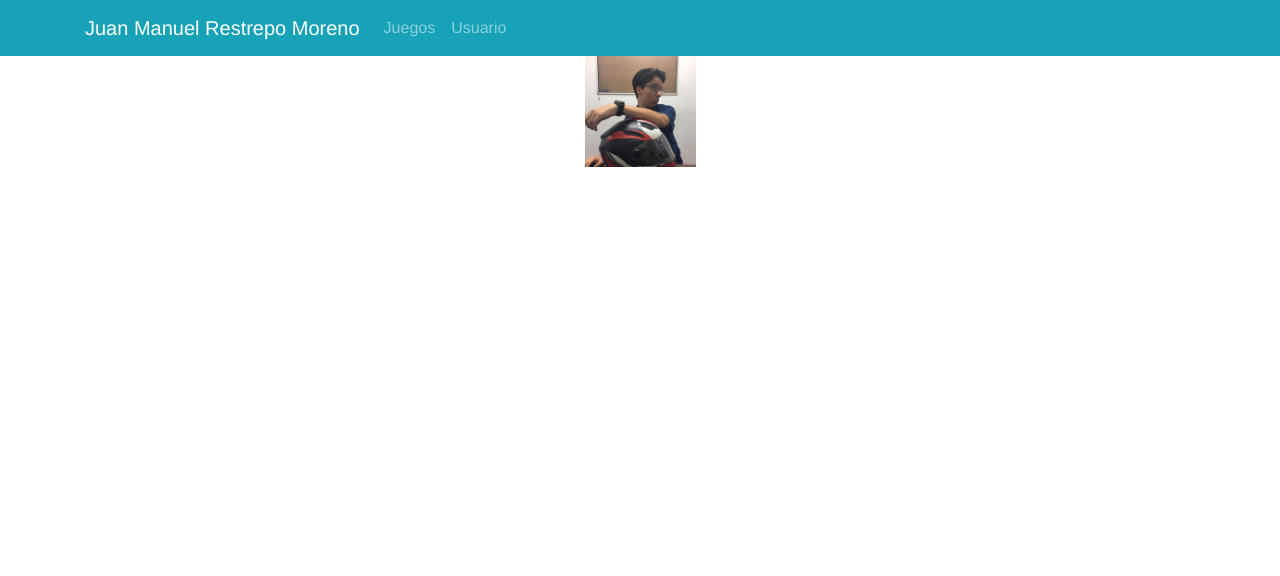
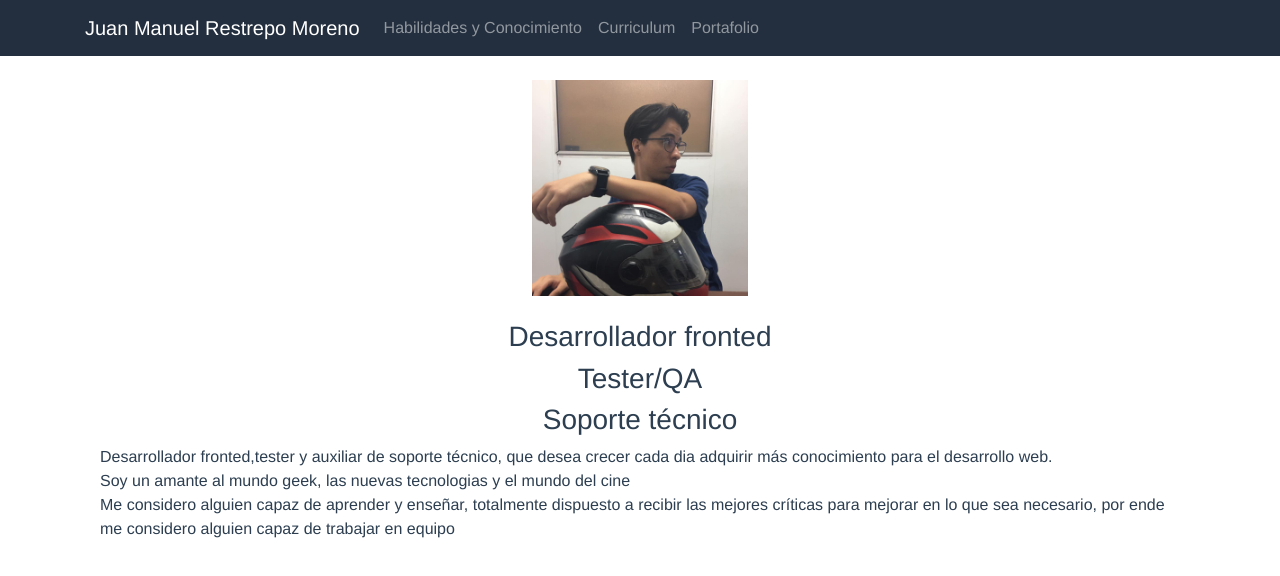
Before and after one commit to juanrex04/portfolio, a Vue app: page / in a window 1280 px wide. Shown: the top 576 px of the page. Built offline with nearby package versions, Linux system fonts and the light colour scheme.

Commit message:
-Se agrego las views: Habilidades y conocimientos Curriculum Portafolio -Se modifico el inicio de la pagina para agregar cargos y descripcion del usuario -Se permite la descarga del cv por medio de la imagen

```diff
--- a/public/index.html
+++ b/public/index.html
@@ -5,11 +5,11 @@
     <meta http-equiv="X-UA-Compatible" content="IE=edge">
     <meta name="viewport" content="width=device-width,initial-scale=1.0">
     <link rel="icon" href="<%= BASE_URL %>favicon.ico">
-    <title><%= htmlWebpackPlugin.options.title %></title>
+    <title>Juan Manuel Restrepo Moreno</title>
   </head>
   <body>
     <noscript>
-      <strong>We're sorry but <%= htmlWebpackPlugin.options.title %> doesn't work properly without JavaScript enabled. Please enable it to continue.</strong>
+      <strong>We're sorry but Portafolio de Juan Manuel Restrepo Moreno doesn't work properly without JavaScript enabled. Please enable it to continue.</strong>
     </noscript>
     <div id="app"></div>
     <!-- built files will be auto injected -->
--- a/src/App.vue
+++ b/src/App.vue
@@ -1,17 +1,16 @@
 <template>
   <div id="app">
     <div>
-      <b-navbar id="navBar" toggleable="lg" type="dark" variant="info">
+      <b-navbar id="navBar" toggleable="lg" type="dark">
         <b-container>
           <b-navbar-toggle target="nav-collapse"></b-navbar-toggle>
 
-        <b-navbar-brand :to="{name: 'Me'}">
-          Juan Manuel Restrepo Moreno
-        </b-navbar-brand>
+          <b-navbar-brand :to="{name: 'Me'}">Juan Manuel Restrepo Moreno</b-navbar-brand>
           <b-collapse is-nav id="nav-collapse">
             <b-navbar-nav>
-            <b-nav-item :to="{name:'About'}">Juegos</b-nav-item>
-            <b-nav-item >Usuario</b-nav-item>
+              <b-nav-item :to="{name:'skill'}">Habilidades y Conocimiento</b-nav-item>
+              <b-nav-item :to="{name:'curriculum'}">Curriculum</b-nav-item>
+              <b-nav-item :to="{name:'portfolio'}">Portafolio</b-nav-item>
             </b-navbar-nav>
           </b-collapse>
         </b-container>
@@ -31,17 +30,7 @@
   text-align: center;
   color: #2c3e50;
 }
-
-#nav {
-  padding: 30px;
-}
-
-#nav a {
-  font-weight: bold;
-  color: #2c3e50;
-}
-
-#nav a.router-link-exact-active {
-  color: #42b983;
+#navBar {
+  background-color: #232f3e;
 }
 </style>
--- a/src/components/quiensoy.vue
+++ /dev/null
@@ -1,17 +0,0 @@
-<template>
-  <div></div>
-</template>
-
-<script>
-export default {
-  name: 'quienSoy',
-  props: {
-    msg: String
-  }
-}
-</script>
-
-<!-- Add "scoped" attribute to limit CSS to this component only -->
-<style scoped>
-
-</style>
--- a/src/router/index.js
+++ b/src/router/index.js
@@ -7,18 +7,22 @@ const routes = [
   {
     path: '/',
     name: 'Me',
-    // route level code-splitting
-    // this generates a separate chunk (about.[hash].js) for this route
-    // which is lazy-loaded when the route is visited.
-    component: () => import(/* webpackChunkName: "about" */ '../views/Me.vue')
+    component: () => import(/* webpackChunkName: "Me" */ '../views/Me.vue')
   },
   {
-    path: '/about',
-    name: 'About',
-    // route level code-splitting
-    // this generates a separate chunk (about.[hash].js) for this route
-    // which is lazy-loaded when the route is visited.
-    component: () => import(/* webpackChunkName: "about" */ '../views/About.vue')
+    path: '/skill',
+    name: 'skill',
+    component: () => import(/* webpackChunkName: "skill" */ '../views/skill.vue')
+  },
+  {
+    path: '/curriculum',
+    name: 'curriculum',
+    component: () => import(/* webpackChunkName: "curriculum" */ '../views/curriculum.vue')
+  },
+  {
+    path: '/portfolio',
+    name: 'portfolio',
+    component: () => import(/* webpackChunkName: "portfolio" */ '../views/portfolio.vue')
   }
 ]
 
--- a/src/views/Me.vue
+++ b/src/views/Me.vue
@@ -1,24 +1,31 @@
 <template>
-  <div class="home">
-    <img  id="photo" src="../assets/photo.jpg" />
-    <quienSoy msg="Welcome to Your Vue.js App" />
+  <div class="container animate__animated animate__backInDown">
+    <img id="photo" class="mx-2 my-4" src="../assets/photo.jpg" />
+    <h3>Desarrollador fronted</h3>
+    <h3>Tester/QA</h3>
+    <h3>Soporte técnico</h3>
+    <p id="description">
+      Desarrollador fronted,tester y auxiliar de soporte técnico, que desea
+      crecer cada dia adquirir más conocimiento para el desarrollo web.
+      <br />
+      Soy un amante al mundo geek, las nuevas tecnologias y el mundo del cine
+      <br />
+      Me considero alguien capaz de aprender y enseñar, totalmente dispuesto a
+      recibir las mejores críticas para mejorar en lo que sea necesario, por
+      ende me considero alguien capaz de trabajar en equipo
+    </p>
   </div>
 </template>
 
 <script>
-// @ is an alias to /src
-import quienSoy from "@/components/quiensoy.vue";
-
-export default {
-  name: "Home",
-  components: {
-    quienSoy,
-  },
-};
+export default {};
 </script>
 <style>
 #photo {
-  width: 10%;
-  justify-content: left;
+  width: 20%;
+  text-align: left;
+}
+#description {
+  text-align: left;
 }
 </style>
--- /dev/null
+++ b/src/views/curriculum.vue
@@ -0,0 +1,16 @@
+<template>
+  <div>
+    <h1>Curriculum</h1>
+    <a href="../assets/cv-juan.pdf" download>
+      <img id="cv" src="../assets/cv.png"/>
+    </a>
+  </div>
+</template>
+<script>
+export default {};
+</script>
+<style>
+#cv {
+  width: 300px;
+}
+</style>
--- /dev/null
+++ b/src/views/portfolio.vue
@@ -0,0 +1,5 @@
+<template>
+    <div>
+        <h1>Portafolio</h1>
+    </div>
+</template>
--- a/src/views/About.vue
+++ b/src/views/skill.vue
@@ -3,3 +3,8 @@
     <h1>This is an about page</h1>
   </div>
 </template>
+<script>
+export default {
+  name:'skill'
+}
+</script>
```
Also changed, not shown: src/assets/cv.png (added), 1 other file (tests, documents, lock files or other folders). Lines whose indentation alone changed are shown as unchanged.
